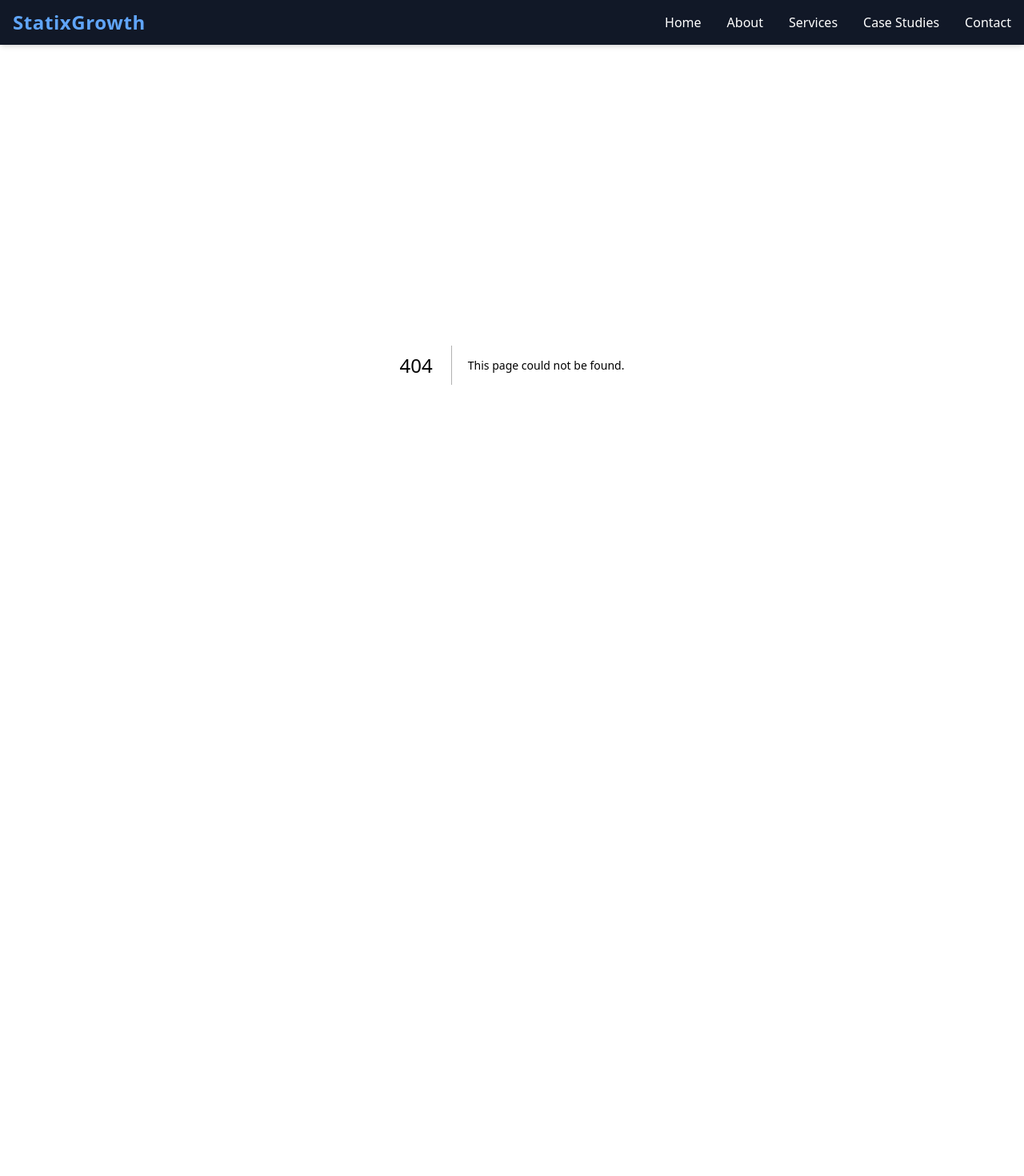
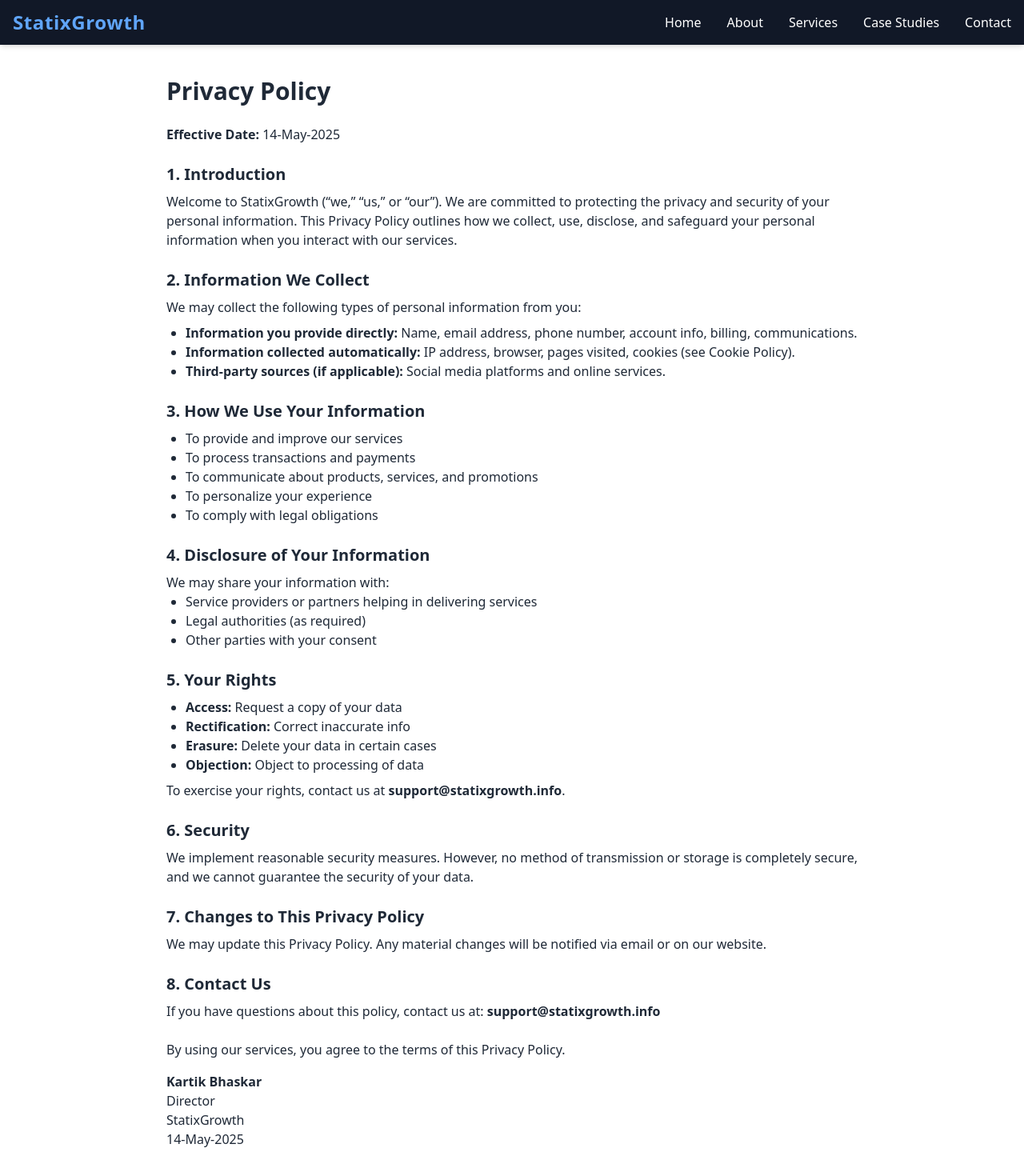
Before and after one commit to kartik-7877/statixgrowth-site, a Next.js app: page /privacy-policy in a window 1280 px wide. Before the commit this address had no page. Shown: the top 1470 px of the page at 80% size. Before the commit the page ends 856 px from the top, so only its background shows below. Built offline with nearby package versions, Linux system fonts and the light colour scheme.

Commit message:
Add Privacy Policy page

```diff
--- /dev/null
+++ b/pages/privacy-policy.js
@@ -0,0 +1,74 @@
+// pages/privacy-policy.js
+export default function PrivacyPolicy() {
+  return (
+    <div className="max-w-4xl mx-auto px-4 py-10 text-gray-800">
+      <h1 className="text-3xl font-bold mb-6">Privacy Policy</h1>
+
+      <p><strong>Effective Date:</strong> 14-May-2025</p>
+
+      <h2 className="text-xl font-semibold mt-6 mb-2">1. Introduction</h2>
+      <p>
+        Welcome to StatixGrowth (“we,” “us,” or “our”). We are committed to protecting the privacy and security of your personal information.
+        This Privacy Policy outlines how we collect, use, disclose, and safeguard your personal information when you interact with our services.
+      </p>
+
+      <h2 className="text-xl font-semibold mt-6 mb-2">2. Information We Collect</h2>
+      <p>We may collect the following types of personal information from you:</p>
+      <ul className="list-disc ml-6 mt-2">
+        <li><strong>Information you provide directly:</strong> Name, email address, phone number, account info, billing, communications.</li>
+        <li><strong>Information collected automatically:</strong> IP address, browser, pages visited, cookies (see Cookie Policy).</li>
+        <li><strong>Third-party sources (if applicable):</strong> Social media platforms and online services.</li>
+      </ul>
+
+      <h2 className="text-xl font-semibold mt-6 mb-2">3. How We Use Your Information</h2>
+      <ul className="list-disc ml-6">
+        <li>To provide and improve our services</li>
+        <li>To process transactions and payments</li>
+        <li>To communicate about products, services, and promotions</li>
+        <li>To personalize your experience</li>
+        <li>To comply with legal obligations</li>
+      </ul>
+
+      <h2 className="text-xl font-semibold mt-6 mb-2">4. Disclosure of Your Information</h2>
+      <p>We may share your information with:</p>
+      <ul className="list-disc ml-6">
+        <li>Service providers or partners helping in delivering services</li>
+        <li>Legal authorities (as required)</li>
+        <li>Other parties with your consent</li>
+      </ul>
+
+      <h2 className="text-xl font-semibold mt-6 mb-2">5. Your Rights</h2>
+      <ul className="list-disc ml-6">
+        <li><strong>Access:</strong> Request a copy of your data</li>
+        <li><strong>Rectification:</strong> Correct inaccurate info</li>
+        <li><strong>Erasure:</strong> Delete your data in certain cases</li>
+        <li><strong>Objection:</strong> Object to processing of data</li>
+      </ul>
+      <p className="mt-2">To exercise your rights, contact us at <strong>support@statixgrowth.info</strong>.</p>
+
+      <h2 className="text-xl font-semibold mt-6 mb-2">6. Security</h2>
+      <p>
+        We implement reasonable security measures. However, no method of transmission or storage is completely secure, and we cannot guarantee the security of your data.
+      </p>
+
+      <h2 className="text-xl font-semibold mt-6 mb-2">7. Changes to This Privacy Policy</h2>
+      <p>
+        We may update this Privacy Policy. Any material changes will be notified via email or on our website.
+      </p>
+
+      <h2 className="text-xl font-semibold mt-6 mb-2">8. Contact Us</h2>
+      <p>
+        If you have questions about this policy, contact us at: <strong>support@statixgrowth.info</strong>
+      </p>
+
+      <p className="mt-6">By using our services, you agree to the terms of this Privacy Policy.</p>
+
+      <p className="mt-4">
+        <strong>Kartik Bhaskar</strong><br />
+        Director<br />
+        StatixGrowth<br />
+        14-May-2025
+      </p>
+    </div>
+  );
+}
```
